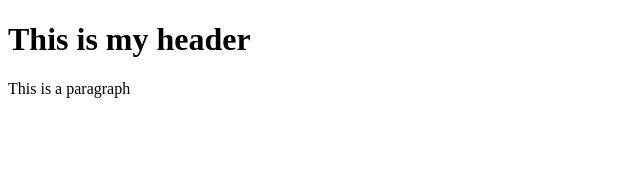
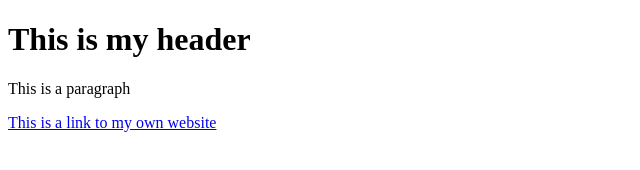
Before and after one commit to mdsulavko/mdsulavko.github.io, a plain HTML site: page index.html in a window 1280 px wide. Shown: the whole page, without its empty margins (0-640 px from the left). Drawn offline with Linux system fonts and the light colour scheme.

Commit message:
Put a link in

```diff
--- a/index.html
+++ b/index.html
@@ -6,5 +6,6 @@
   <body>
     <h1> This is my header  </h1>
     <p> This is a paragraph </p>
+    <a href = "mdsulavko.github.io"> This is a link to my own website </a>
   </body>
 </html>
```
